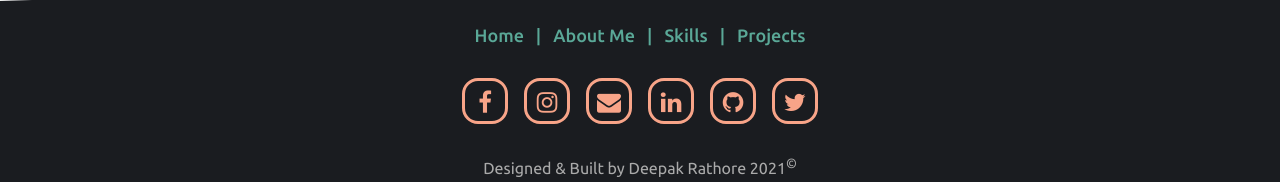
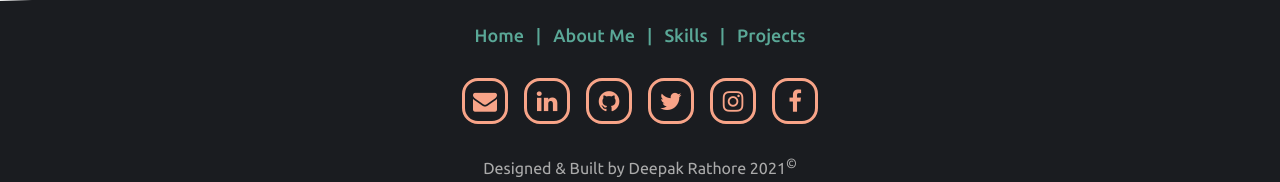
Before and after one commit to deepakr2k1/myportfolio, a React (Create React App) app: page / in a window 1280 px wide. Shown: the part 3554-3736 px from the top of the page. Built offline with nearby package versions, Linux system fonts and the light colour scheme.

Commit message:
Updated social links section

```diff
--- a/src/components/footer/socialLink.js/index.js
+++ b/src/components/footer/socialLink.js/index.js
@@ -4,12 +4,12 @@ import './style.css';
 export default function SocialLink(props) {
     return (
         <div id="socialContainer">
-            <a href="https://www.facebook.com/profile.php?id=100028297470822" target="noreferrer" id="socialIcon"> <i class="fa fa-facebook"></i> </a>
-            <a href="https://www.instagram.com/deepakr2k1/" target="noreferrer" id="socialIcon"> <i class="fa fa-instagram"></i> </a>
             <a href="mailto:deepakr2k1@icloud.com" target="noreferrer" id="socialIcon"> <i class="fa fa-envelope"></i> </a>
             <a href="https://www.linkedin.com/in/deepakr2k1/" target="noreferrer" id="socialIcon"> <i class="fa fa-linkedin"></i> </a>
             <a href="https://github.com/deepakr2k1" target="noreferrer" id="socialIcon"> <i class="fa fa-github"></i> </a>
             <a href="https://twitter.com/deepakr2k1" target="noreferrer" id="socialIcon"> <i class="fa fa-twitter"></i> </a>
+            <a href="https://www.instagram.com/deepakr2k1/" target="noreferrer" id="socialIcon"> <i class="fa fa-instagram"></i> </a>
+            <a href="https://www.facebook.com/profile.php?id=100028297470822" target="noreferrer" id="socialIcon"> <i class="fa fa-facebook"></i> </a>
         </div>
     );
 }
--- a/src/components/footer/socialLink.js/style.css
+++ b/src/components/footer/socialLink.js/style.css
@@ -3,17 +3,23 @@
 #socialContainer {
     font-size: 24px;
     margin: 24px auto;
+    display: flex;
+    justify-content: center;
 }
 #socialIcon {
-    display: inline-block;
+    display: flex;
     width: 24px;
     height: 24px;
     border: 3px solid #f8a488;
     margin: 8px;
     padding: 8px;
     border-radius: 16px;
-    /* border-radius: 24px; */
     transition: 300ms;
+}
+#socialIcon i {
+    color: #f8a488;
+    transition: 300ms;
+    margin: auto;
 }
 #socialIcon:hover {
     cursor: pointer;
@@ -24,10 +30,6 @@
 }
 #socialIcon:hover i {
     color: #f8f5f1;
-    transition: 300ms;
-}
-i {
-    color: #f8a488;
     transition: 300ms;
 }
 
```
